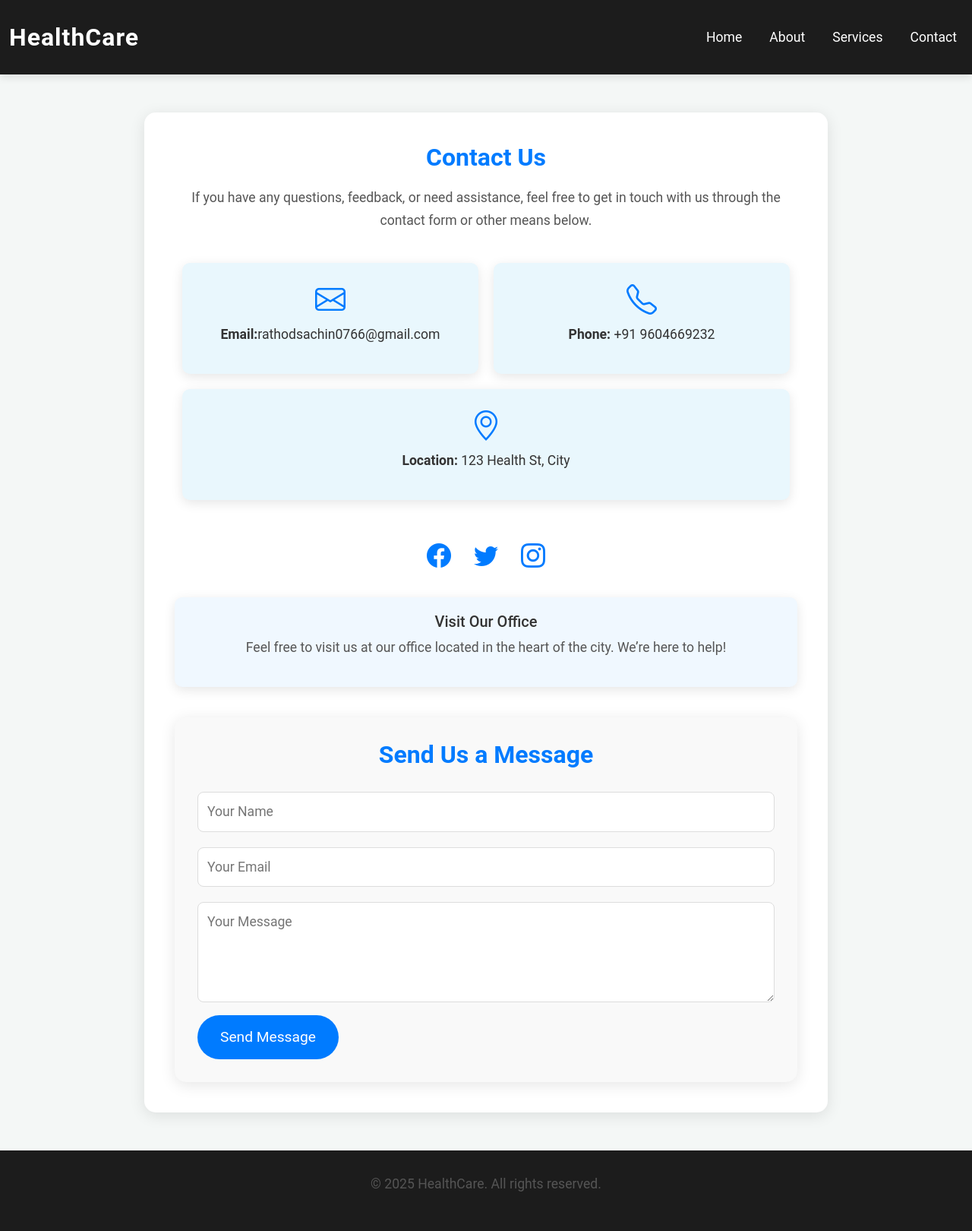
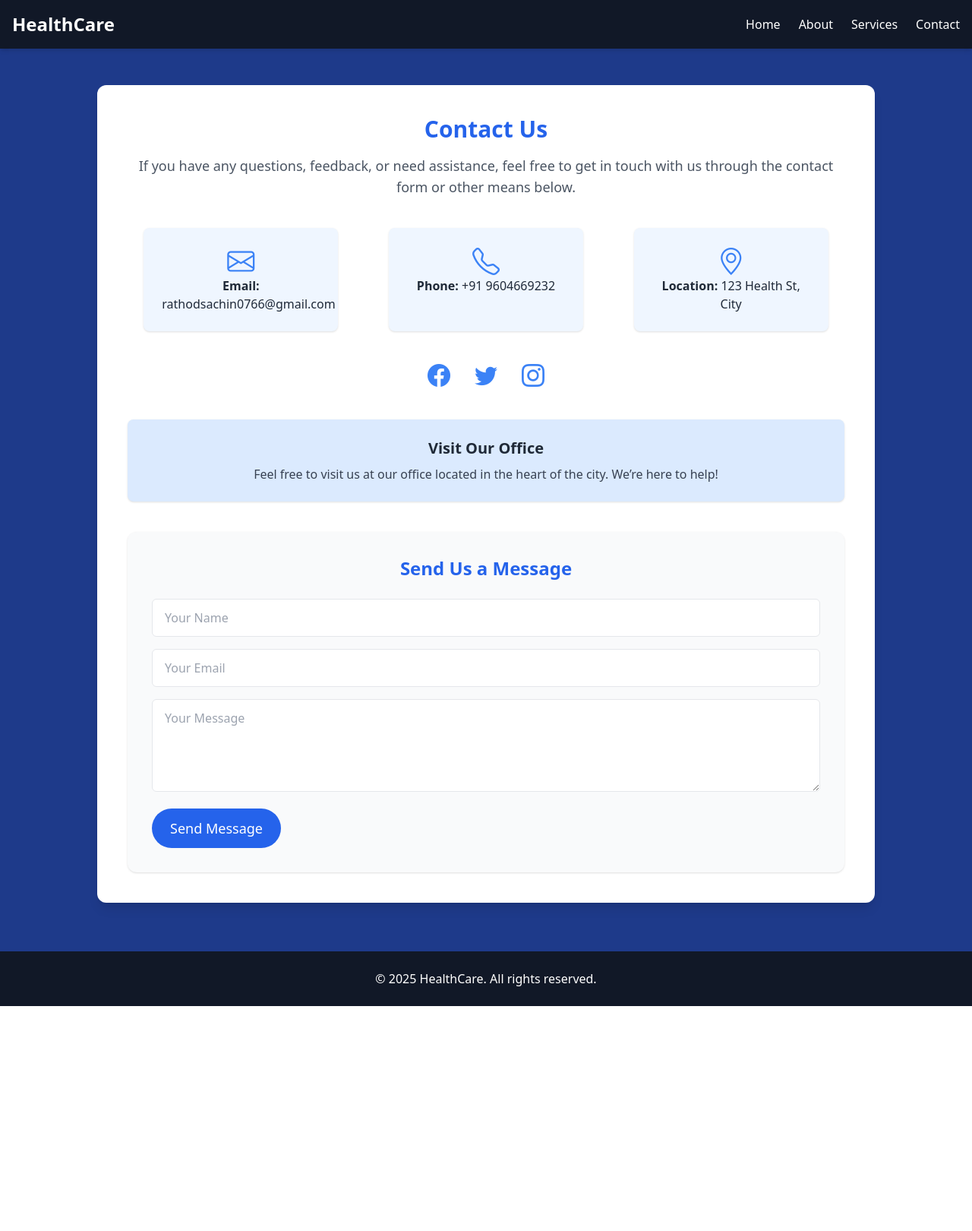
Before and after one commit to FNICKE/Medical-Recommendation, a Flask app: page /contact in a window 1280 px wide. Shown: the whole page at 76% size. After the commit the page ends 1324 px from the top, so only its background shows below. Run offline with Flask 3, Linux system fonts and the light colour scheme; parts of the project's set-up code (start-up, migrations or seed data) failed here and were passed over; some libraries are stand-ins or nearby versions.

Commit message:
Frist Intial

```diff
--- a/templates/contact.html
+++ b/templates/contact.html
@@ -1,269 +1,82 @@
-<!doctype html>
+<!DOCTYPE html>
 <html lang="en">
   <head>
-    <meta charset="utf-8">
-    <meta name="viewport" content="width=device-width, initial-scale=1">
+    <meta charset="UTF-8" />
+    <meta name="viewport" content="width=device-width, initial-scale=1.0" />
     <title>Contact Us | HealthCare</title>
-    <link href="https://cdn.jsdelivr.net/npm/bootstrap@5.3.1/dist/css/bootstrap.min.css" rel="stylesheet" integrity="sha384-4bw+/aepP/YC94hEpVNVgiZdgIC5+VKNBQNGCHeKRQN+PtmoHDEXuppvnDJzQIu9" crossorigin="anonymous">
-    <link href="https://cdn.jsdelivr.net/npm/bootstrap-icons/font/bootstrap-icons.css" rel="stylesheet">
-    <style>
-      /* Global Styles */
-      body {
-        font-family: 'Roboto', sans-serif;
-        background-color: #f4f7f6;
-        color: #333;
-        padding: 0;
-        margin: 0;
-      }
-
-      /* Navbar Styling */
-      .navbar {
-        background-color: #1c1c1c;
-        padding: 20px 0;
-        box-shadow: 0 4px 10px rgba(0, 0, 0, 0.1);
-      }
-
-      .navbar-brand {
-        color: #fff;
-        font-size: 2rem;
-        font-weight: 700;
-        letter-spacing: 1px;
-      }
-
-      .navbar-nav .nav-link {
-        color: #fff !important;
-        font-size: 1.1rem;
-        margin-left: 20px;
-        transition: color 0.3s ease;
-      }
-
-      .navbar-nav .nav-link:hover {
-        color: #007bff;
-      }
-
-      /* Main Container */
-      .container {
-        background-color: #fff;
-        border-radius: 15px;
-        box-shadow: 0 4px 20px rgba(0, 0, 0, 0.1);
-        padding: 40px;
-        margin-top: 50px;
-        max-width: 900px;
-      }
-
-      h4 {
-        font-size: 2rem;
-        color: #007bff;
-        font-weight: 600;
-        margin-bottom: 20px;
-        text-align: center;
-        transition: color 0.3s ease;
-      }
-
-      h4:hover {
-        color: #0056b3;
-      }
-
-      p {
-        font-size: 1.1rem;
-        line-height: 1.7;
-        color: #555;
-        text-align: center;
-      }
-
-      /* Contact Information Section */
-      .contact-info {
-        margin-top: 30px;
-        display: flex;
-        justify-content: space-around;
-        flex-wrap: wrap;
-      }
-
-      .contact-info div {
-        background-color: #e9f7fd;
-        padding: 20px;
-        border-radius: 10px;
-        box-shadow: 0 4px 15px rgba(0, 0, 0, 0.1);
-        margin: 10px;
-        flex: 1 1 250px;
-        text-align: center;
-        transition: transform 0.3s ease;
-      }
-
-      .contact-info div:hover {
-        transform: translateY(-5px);
-      }
-
-      .contact-info .icon {
-        font-size: 40px;
-        color: #007bff;
-        margin-bottom: 10px;
-      }
-
-      .contact-info p {
-        font-size: 1.1rem;
-        color: #333;
-      }
-
-      /* Social Media Section */
-      .social-links {
-        display: flex;
-        justify-content: center;
-        gap: 30px;
-        margin-top: 40px;
-      }
-
-      .social-links a {
-        color: #007bff;
-        font-size: 2rem;
-        transition: color 0.3s ease;
-        text-decoration: none;
-      }
-
-      .social-links a:hover {
-        color: #0056b3;
-      }
-
-      /* Location Section */
-      .location {
-        background-color: #f0f8ff;
-        padding: 20px;
-        margin-top: 30px;
-        border-radius: 10px;
-        box-shadow: 0 4px 15px rgba(0, 0, 0, 0.1);
-        text-align: center;
-      }
-
-      /* Contact Form Section */
-      .contact-form {
-        margin-top: 40px;
-        background-color: #f9f9f9;
-        padding: 30px;
-        border-radius: 15px;
-        box-shadow: 0 4px 20px rgba(0, 0, 0, 0.1);
-      }
-
-      .contact-form input,
-      .contact-form textarea {
-        width: 100%;
-        padding: 12px;
-        margin: 10px 0;
-        border: 1px solid #ddd;
-        border-radius: 8px;
-        font-size: 1.1rem;
-        transition: border 0.3s ease;
-      }
-
-      .contact-form input:focus,
-      .contact-form textarea:focus {
-        border-color: #007bff;
-        outline: none;
-      }
-
-      .contact-form button {
-        background-color: #007bff;
-        color: #fff;
-        font-size: 1.2rem;
-        padding: 15px 30px;
-        border: none;
-        border-radius: 50px;
-        cursor: pointer;
-        transition: background-color 0.3s ease;
-      }
-
-      .contact-form button:hover {
-        background-color: #0056b3;
-      }
-
-      /* Footer Styling */
-      .footer {
-        background-color: #1c1c1c;
-        color: #fff;
-        padding: 30px 0;
-        text-align: center;
-        margin-top: 50px;
-      }
-
-      /* Responsive Design */
-      @media (max-width: 768px) {
-        .container {
-          padding: 20px;
-        }
-
-        .contact-info {
-          flex-direction: column;
-          align-items: center;
-        }
-
-        .social-links {
-          gap: 20px;
-        }
-      }
-    </style>
+    <script src="https://cdn.tailwindcss.com"></script>
+    <link
+      href="https://cdn.jsdelivr.net/npm/bootstrap-icons/font/bootstrap-icons.css"
+      rel="stylesheet"
+    />
   </head>
-  <body>
+  <body class="bg-blue-900 text-white font-sans">
 
     <!-- Navbar -->
-    <nav class="navbar navbar-expand-lg navbar-dark">
-      <div class="container-fluid">
-        <a class="navbar-brand" href="#">HealthCare</a>
-        <ul class="navbar-nav ms-auto">
-          <li class="nav-item"><a class="nav-link" href="#">Home</a></li>
-          <li class="nav-item"><a class="nav-link" href="#">About</a></li>
-          <li class="nav-item"><a class="nav-link" href="#">Services</a></li>
-          <li class="nav-item"><a class="nav-link" href="#">Contact</a></li>
+    <nav class="bg-gray-900 shadow-md py-4">
+      <div class="container mx-auto flex items-center justify-between px-4">
+        <a href="#" class="text-white text-2xl font-bold">HealthCare</a>
+        <ul class="flex space-x-6">
+          <li><a href="#" class="text-white hover:text-blue-400">Home</a></li>
+          <li><a href="#" class="text-white hover:text-blue-400">About</a></li>
+          <li><a href="#" class="text-white hover:text-blue-400">Services</a></li>
+          <li><a href="#" class="text-white hover:text-blue-400">Contact</a></li>
         </ul>
       </div>
     </nav>
 
     <!-- Main Container -->
-    <div class="container">
-      <h4>Contact Us</h4>
-      <p>If you have any questions, feedback, or need assistance, feel free to get in touch with us through the contact form or other means below.</p>
+    <div class="bg-white text-gray-800 max-w-5xl mx-auto my-12 p-10 rounded-xl shadow-lg">
+      <h4 class="text-3xl text-blue-600 font-semibold text-center mb-4 hover:text-blue-800 transition">Contact Us</h4>
+      <p class="text-center text-lg text-gray-600">
+        If you have any questions, feedback, or need assistance, feel free to get in touch with us through the contact form or other means below.
+      </p>
 
-      <div class="contact-info">
-        <div>
-          <i class="bi bi-envelope icon"></i>
-          <p><strong>Email:</strong>rathodsachin0766@gmail.com</p>
+      <!-- Contact Info -->
+      <div class="flex flex-wrap justify-around mt-10 gap-6">
+        <div class="bg-blue-50 p-6 rounded-lg shadow hover:-translate-y-1 transition text-center w-64">
+          <i class="bi bi-envelope text-4xl text-blue-500 mb-2"></i>
+          <p><strong>Email:</strong> rathodsachin0766@gmail.com</p>
         </div>
-        <div>
-          <i class="bi bi-telephone icon"></i>
+        <div class="bg-blue-50 p-6 rounded-lg shadow hover:-translate-y-1 transition text-center w-64">
+          <i class="bi bi-telephone text-4xl text-blue-500 mb-2"></i>
           <p><strong>Phone:</strong> +91 9604669232</p>
         </div>
-        <div>
-          <i class="bi bi-geo-alt icon"></i>
+        <div class="bg-blue-50 p-6 rounded-lg shadow hover:-translate-y-1 transition text-center w-64">
+          <i class="bi bi-geo-alt text-4xl text-blue-500 mb-2"></i>
           <p><strong>Location:</strong> 123 Health St, City</p>
         </div>
       </div>
 
-      <div class="social-links">
-        <a href="https://facebook.com" target="_blank"><i class="bi bi-facebook"></i></a>
-        <a href="https://twitter.com" target="_blank"><i class="bi bi-twitter"></i></a>
-        <a href="https://instagram.com" target="_blank"><i class="bi bi-instagram"></i></a>
+      <!-- Social Links -->
+      <div class="flex justify-center gap-8 mt-10 text-3xl text-blue-500">
+        <a href="#" target="_blank" class="hover:text-blue-700"><i class="bi bi-facebook"></i></a>
+        <a href="#" target="_blank" class="hover:text-blue-700"><i class="bi bi-twitter"></i></a>
+        <a href="#" target="_blank" class="hover:text-blue-700"><i class="bi bi-instagram"></i></a>
       </div>
 
-      <div class="location">
-        <h5>Visit Our Office</h5>
-        <p>Feel free to visit us at our office located in the heart of the city. We’re here to help!</p>
+      <!-- Location Section -->
+      <div class="bg-blue-100 mt-10 p-6 rounded-lg shadow text-center">
+        <h5 class="text-xl font-semibold mb-2">Visit Our Office</h5>
+        <p class="text-gray-700">Feel free to visit us at our office located in the heart of the city. We’re here to help!</p>
       </div>
 
-      <div class="contact-form">
-        <h4>Send Us a Message</h4>
-        <form action="submit_form" method="post">
-          <input type="text" name="name" placeholder="Your Name" required>
-          <input type="email" name="email" placeholder="Your Email" required>
-          <textarea name="message" rows="4" placeholder="Your Message" required></textarea>
-          <button type="submit">Send Message</button>
+      <!-- Contact Form -->
+      <div class="mt-10 bg-gray-50 p-8 rounded-xl shadow">
+        <h4 class="text-2xl text-blue-600 font-semibold text-center mb-6">Send Us a Message</h4>
+        <form action="submit_form" method="post" class="space-y-4">
+          <input type="text" name="name" placeholder="Your Name" required class="w-full px-4 py-3 border rounded-md focus:outline-none focus:ring-2 focus:ring-blue-400" />
+          <input type="email" name="email" placeholder="Your Email" required class="w-full px-4 py-3 border rounded-md focus:outline-none focus:ring-2 focus:ring-blue-400" />
+          <textarea name="message" rows="4" placeholder="Your Message" required class="w-full px-4 py-3 border rounded-md focus:outline-none focus:ring-2 focus:ring-blue-400"></textarea>
+          <button type="submit" class="bg-blue-600 text-white py-3 px-6 rounded-full text-lg hover:bg-blue-800 transition w-full sm:w-auto">Send Message</button>
         </form>
       </div>
     </div>
 
     <!-- Footer -->
-    <div class="footer">
+    <footer class="bg-gray-900 text-white text-center py-6 mt-16">
       <p>&copy; 2025 HealthCare. All rights reserved.</p>
-    </div>
+    </footer>
 
-    <!-- Bootstrap JS -->
-    <script src="https://cdn.jsdelivr.net/npm/bootstrap@5.3.1/dist/js/bootstrap.bundle.min.js" integrity="sha384-HwwvtgBNo3bZJJLYd8oVXjrBZt8cqVSpeBNS5n7C8IVInixGAoxmnlMuBnhbgrkm" crossorigin="anonymous"></script>
   </body>
 </html>
--- a/templates/index.html
+++ b/templates/index.html
@@ -8,6 +8,12 @@
   </head>
 
   <style>
+         body {
+    background-image: url("image.png"); /* Replace with your image URL */
+    background-size: cover;
+    background-repeat: no-repeat;
+    background-attachment: fixed;
+  }
 
         .logo {
             width: 50px;
```
Also changed, not shown: templates/blog.html (+67 -167 lines).
